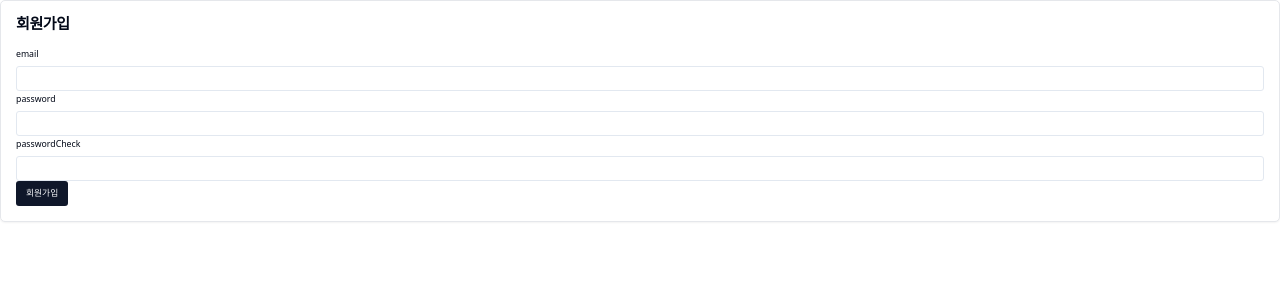
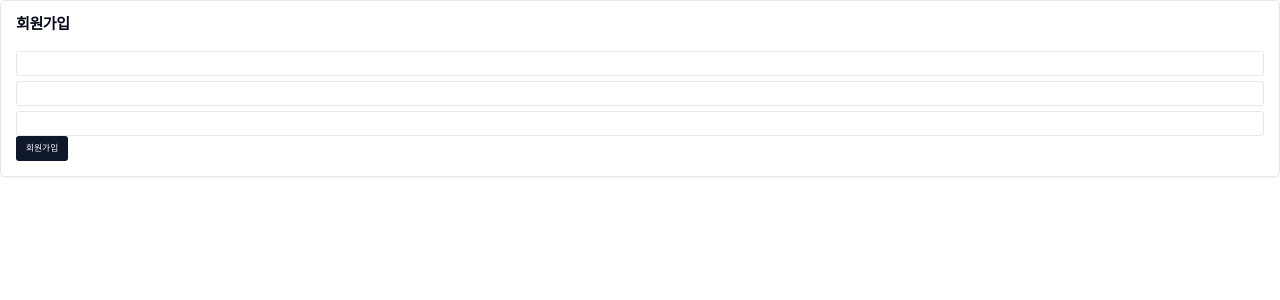
Before and after one commit to LeeDongTak/daeng-daeng-nyang, a Next.js app: page /auth in a window 1280 px wide. Shown: the top 300 px of the page. Built offline with nearby package versions, Linux system fonts and the light colour scheme.

Commit message:
♻️ customInput props 수정

```diff
--- a/src/components/common/form/CustomInput.tsx
+++ b/src/components/common/form/CustomInput.tsx
@@ -11,20 +11,21 @@ interface I_ControlProps<
   name: TName;
   rules?: Omit<RegisterOptions<TFieldValues, TName>, 'valueAsNumber' | 'valueAsDate' | 'setValueAs' | 'disabled'>;
   className?: string;
+  label: string;
 }
 /**
  *
  * @param props :  Input의 className으로 CSS 바꾸고 싶으면 className='tailwind'로 내려주면 알아서 css 됩니다.
  * @returns
  */
-const CustomInput = <T extends FieldValues>({ control, name, ...props }: I_ControlProps<T>) => {
+const CustomInput = <T extends FieldValues>({ control, name, label, ...props }: I_ControlProps<T>) => {
   return (
     <FormField
       control={control}
       name={name}
       render={({ field }) => (
         <FormItem>
-          <FormLabel>{name}</FormLabel>
+          <FormLabel>{label}</FormLabel>
           <FormControl>
             <Input {...field} {...props} />
           </FormControl>
```
